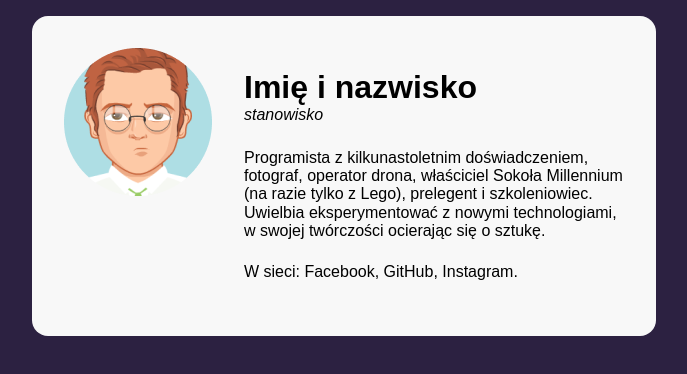
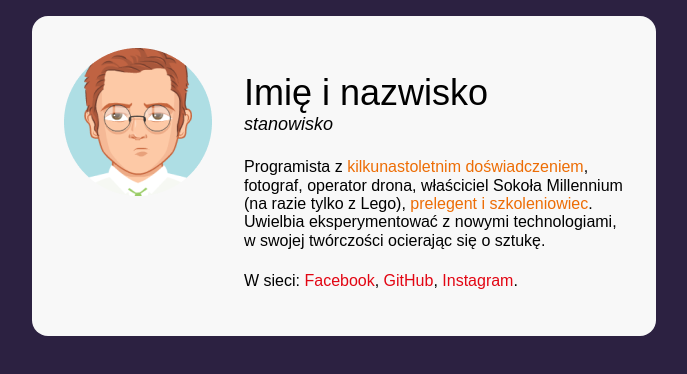
Before and after one commit to paulina-goral-guntuku/business-card, a plain HTML site: page index.html in a window 1280 px wide. Shown: the whole page, without its empty margins (296-983 px from the left). Drawn offline with Linux system fonts and the light colour scheme.

Commit message:
Special text styles

```diff
--- a/index.html
+++ b/index.html
@@ -17,12 +17,19 @@
             <p class="article__header--job">stanowisko</p>
           </header>
           <p class="article__text">
-            Programista z kilkunastoletnim doświadczeniem, fotograf, operator
-            drona, właściciel Sokoła Millennium (na razie tylko z Lego),
-            prelegent i szkoleniowiec. Uwielbia eksperymentować z nowymi
-            technologiami, w swojej twórczości ocierając się o sztukę.
+            Programista z
+            <strong class="strong">kilkunastoletnim doświadczeniem</strong>,
+            fotograf, operator drona, właściciel Sokoła Millennium (na razie
+            tylko z Lego),
+            <strong class="strong">prelegent i szkoleniowiec</strong>. Uwielbia
+            eksperymentować z nowymi technologiami, w swojej twórczości
+            ocierając się o sztukę.
           </p>
-          <p class="article__social">W sieci: Facebook, GitHub, Instagram.</p>
+          <p class="article__social">
+            W sieci: <a href="#" class="link">Facebook</a>,
+            <a href="#" class="link">GitHub</a>,
+            <a href="#" class="link">Instagram</a>.
+          </p>
         </div>
       </article>
     </main>
--- a/style.css
+++ b/style.css
@@ -36,13 +36,15 @@ main {
 
 .article__header--name {
     font-family: Arial, Helvetica, sans-serif;
-    font-weight: 36px;
+    font-size: 36px;
     margin-bottom: 0;
+    font-style: normal;
+    font-weight: normal;
 }
 
 .article__header--job {
     font-family: Arial, Helvetica, sans-serif;
-    font-weight: 18px;
+    font-size: 18px;
     font-style: italic;
     margin-top: 0;
 }
@@ -61,3 +63,13 @@ main {
     font-family: Arial, Helvetica, sans-serif;
     font-size: 16px;
 }
+
+.strong {
+    font-weight: normal;
+    color: #ED6D05;
+}
+
+.link {
+    text-decoration: none;
+    color: #E20613;
+}
```
